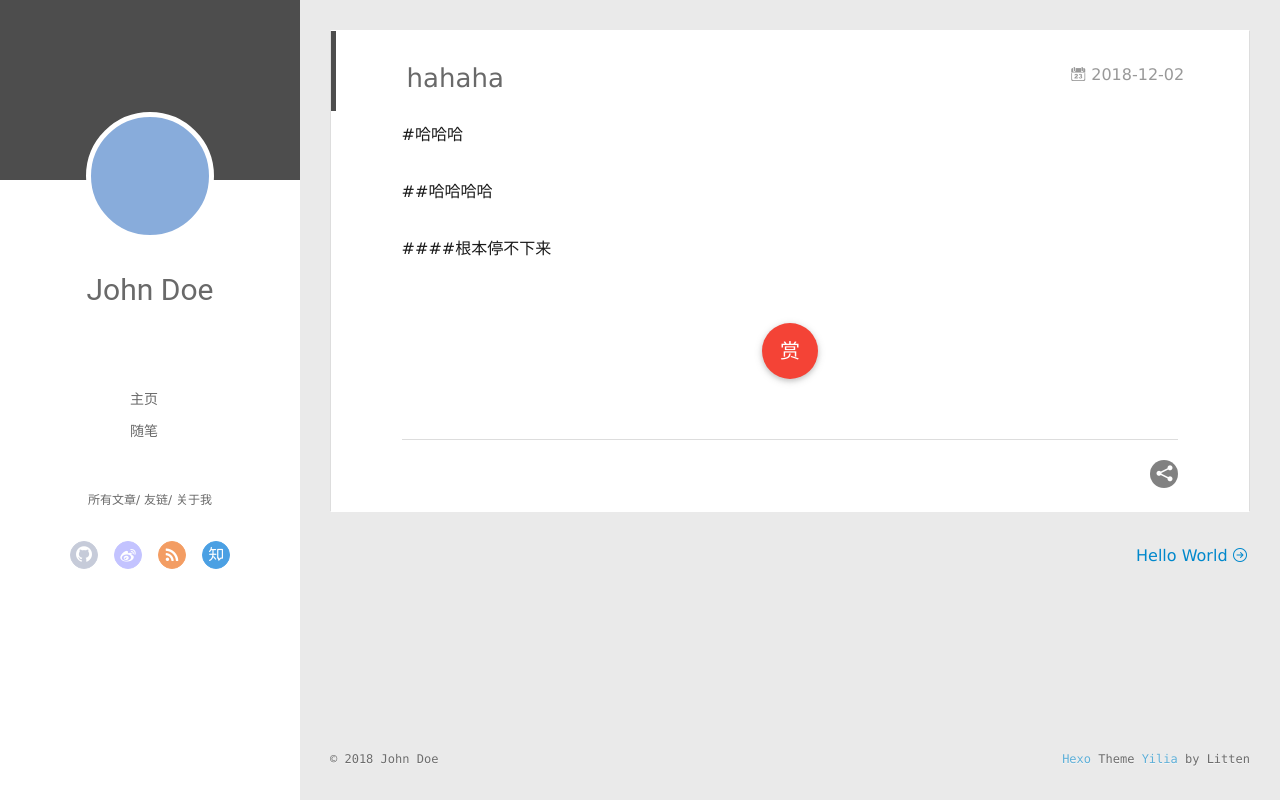
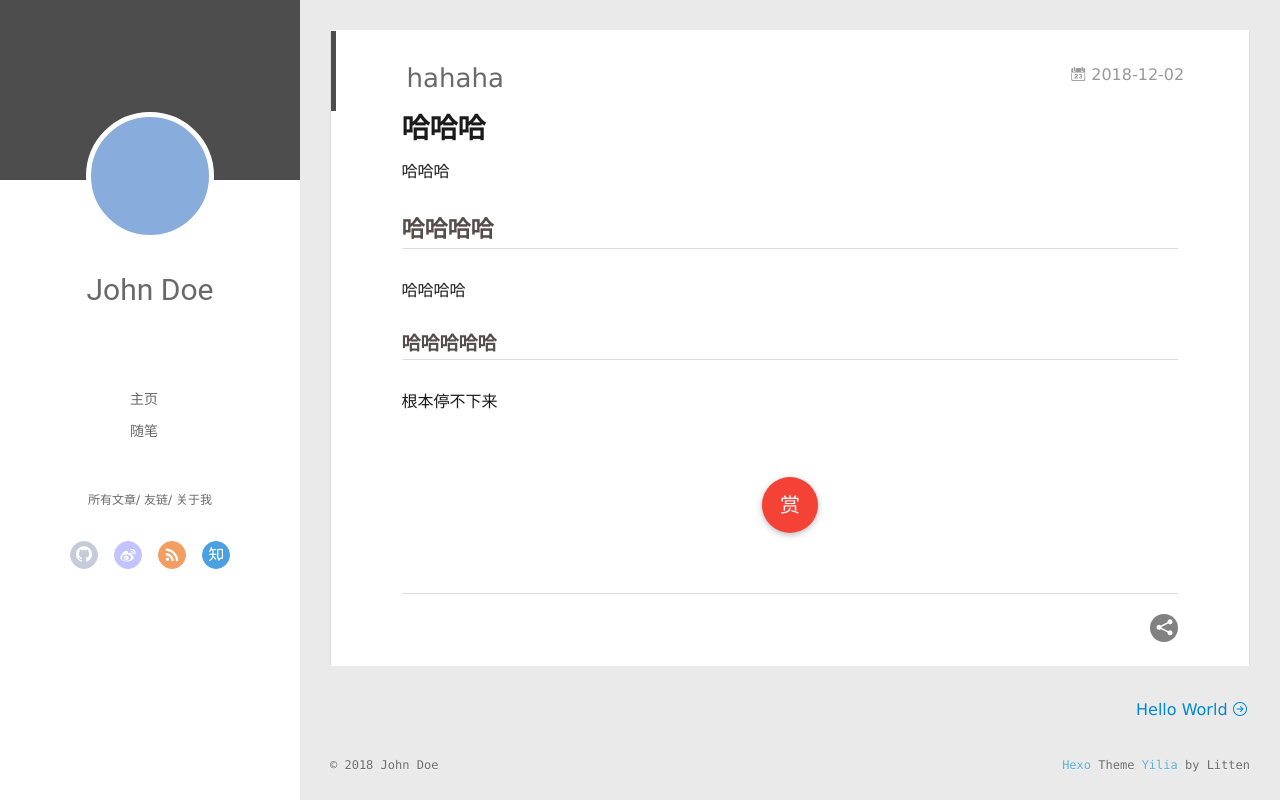
Before and after one commit to xsTao/xsTao.github.io, a plain HTML site: page 2018/12/02/hahaha/index.html in a window 1280 px wide. Drawn offline with Linux system fonts and the light colour scheme; no server answers.

Commit message:
Site updated: 2018-12-02 18:55:42

```diff
--- a/2018/12/02/hahaha/index.html
+++ b/2018/12/02/hahaha/index.html
@@ -8,17 +8,17 @@
   <link rel="dns-prefetch" href="http://yoursite.com">
   <title>hahaha | Hexo</title>
   <meta name="viewport" content="width=device-width, initial-scale=1, maximum-scale=1">
-  <meta name="description" content="#哈哈哈 ##哈哈哈哈 ####根本停不下来">
+  <meta name="description" content="哈哈哈哈哈哈 哈哈哈哈哈哈哈哈 哈哈哈哈哈根本停不下来">
 <meta property="og:type" content="article">
 <meta property="og:title" content="hahaha">
 <meta property="og:url" content="http://yoursite.com/2018/12/02/hahaha/index.html">
 <meta property="og:site_name" content="Hexo">
-<meta property="og:description" content="#哈哈哈 ##哈哈哈哈 ####根本停不下来">
+<meta property="og:description" content="哈哈哈哈哈哈 哈哈哈哈哈哈哈哈 哈哈哈哈哈根本停不下来">
 <meta property="og:locale" content="default">
-<meta property="og:updated_time" content="2018-12-02T10:31:53.093Z">
+<meta property="og:updated_time" content="2018-12-02T10:55:19.930Z">
 <meta name="twitter:card" content="summary">
 <meta name="twitter:title" content="hahaha">
-<meta name="twitter:description" content="#哈哈哈 ##哈哈哈哈 ####根本停不下来">
+<meta name="twitter:description" content="哈哈哈哈哈哈 哈哈哈哈哈哈哈哈 哈哈哈哈哈根本停不下来">
 
     <link rel="alternative" href="/atom.xml" title="Hexo" type="application/atom+xml">
 
@@ -174,9 +174,9 @@
 
     <div class="article-entry" itemprop="articleBody">
 
-        <p>#哈哈哈</p>
-<p>##哈哈哈哈</p>
-<p>####根本停不下来</p>
+        <h1 id="哈哈哈"><a href="#哈哈哈" class="headerlink" title="哈哈哈"></a>哈哈哈</h1><p>哈哈哈</p>
+<h2 id="哈哈哈哈"><a href="#哈哈哈哈" class="headerlink" title="哈哈哈哈"></a>哈哈哈哈</h2><p>哈哈哈哈</p>
+<h3 id="哈哈哈哈哈"><a href="#哈哈哈哈哈" class="headerlink" title="哈哈哈哈哈"></a>哈哈哈哈哈</h3><p>根本停不下来</p>
 
 
 
```
Also changed, not shown: index.html (+3 -3 lines).
